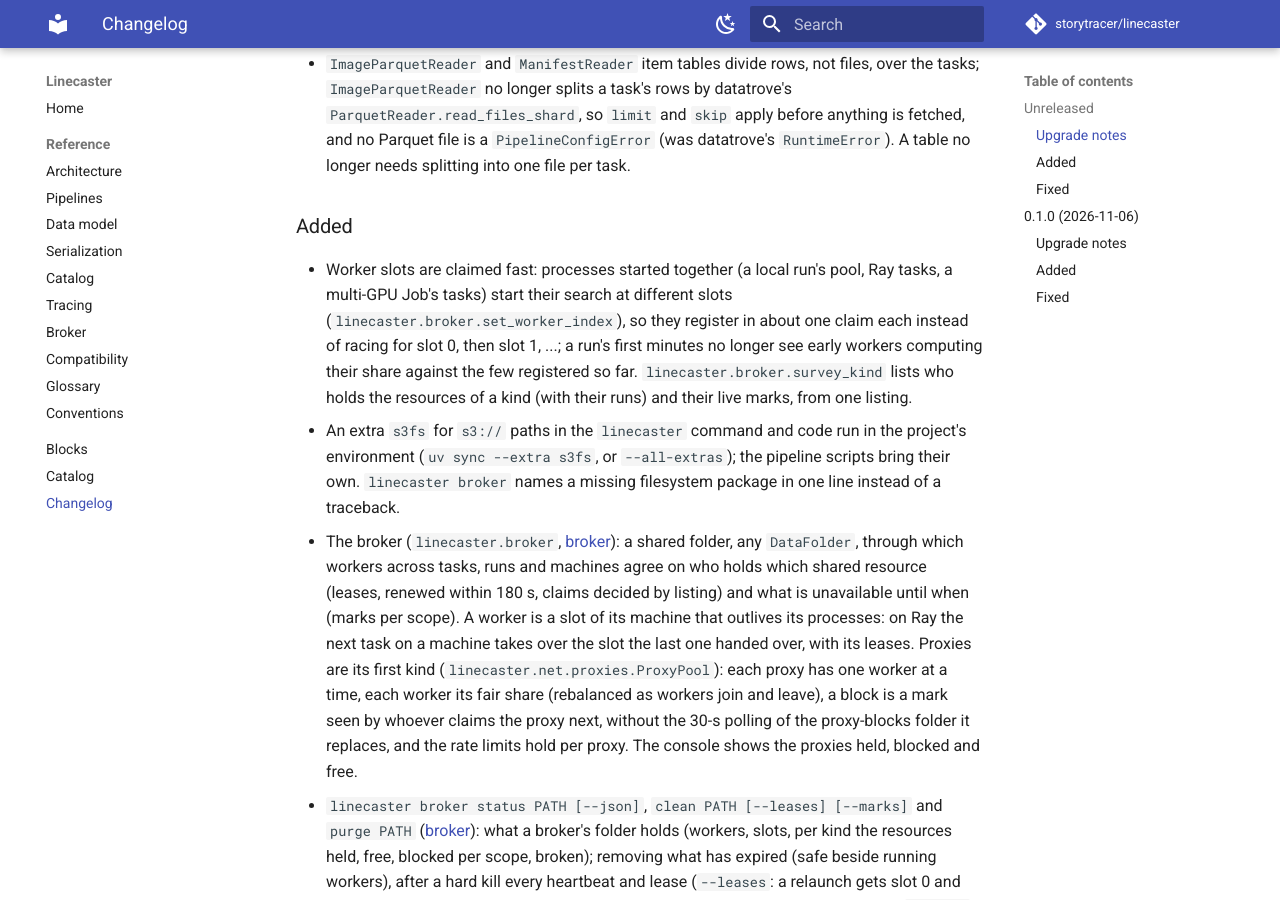
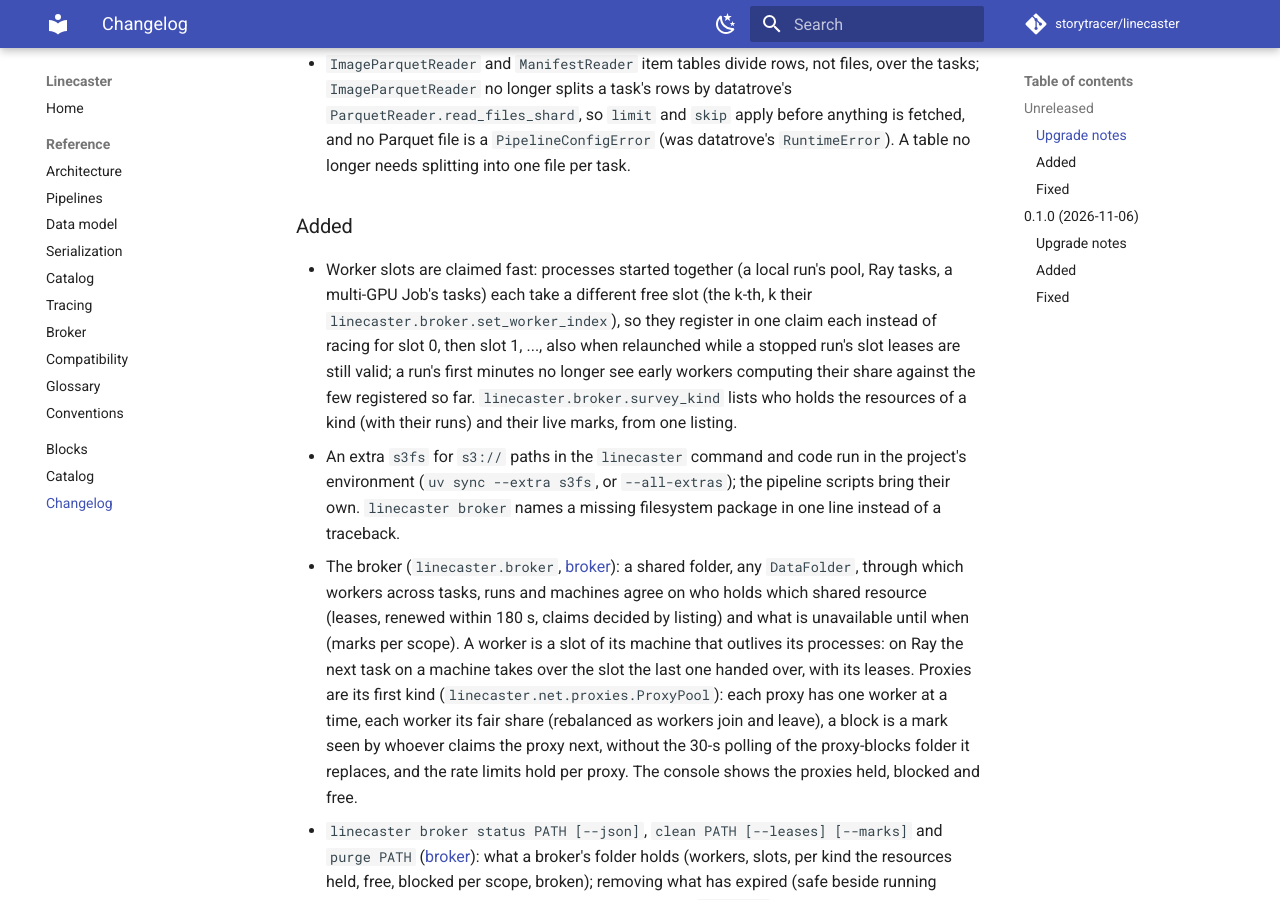
Before and after one commit to storytracer/linecaster, an MkDocs documentation site: the page built from docs/changelog.md, in a window 1280 px wide and 900 px high, scrolled down 3302 px. Built offline with MkDocs 1.6.1 and Material for MkDocs 9.7.7, drawn with Linux system fonts in a browser that asks for light colours; comment, search, counter and statistics services are not loaded; the version menu is left out; some of the changed text lies outside the part shown.

Commit message:
Broker: a process with worker index k takes the k-th free slot, not slot k and upward
Free is no valid slot lease, from the listing it already does; handed-over slots still come first.
A relaunch while a stopped run's slot leases are still valid then takes the slots past them at one
claim per process instead of racing upward through them.

Co-Authored-By: Claude Opus 5.5 <noreply@anthropic.com>

```diff
--- a/docs/changelog.md
+++ b/docs/changelog.md
@@ -31,11 +31,11 @@ the tags; the first is `v0.1.0`.
   limits and no proxy list keeps one worker; HF Jobs keep their rule (a worker is a Job).
 - `linecaster.runtime.local.LocalExecutor`'s `note` may be a list of lines; `linecaster.runtime.run.rate_note`
   counts the proxies in use (`1 of 2 proxies in use (1 proxy per worker)`) when the workers hold fewer than the list.
-- A worker process no longer claims the lowest free worker slot of its machine: it starts at its executor's worker
-  index (`linecaster.broker.set_worker_index`, set by `LocalExecutor`, `RayExecutor` and `JobsExecutor`), else at a
-  random slot, takes a handed-over slot first and probes upward from there, so slot numbers no longer say in which
-  order the processes came. Code that starts brokers itself and expects `<machine>-0` first passes
-  `Broker(..., worker_index=(0, 1))`.
+- A worker process no longer claims the lowest free worker slot of its machine: it takes a handed-over slot first,
+  then the k-th free slot (one without a valid slot lease), k its executor's worker index
+  (`linecaster.broker.set_worker_index`, set by `LocalExecutor`, `RayExecutor` and `JobsExecutor`; else random), and
+  probes upward from there, so slot numbers no longer say in which order the processes came. Code that starts brokers
+  itself and expects `<machine>-0` first passes `Broker(..., worker_index=(0, 1))`.
 - A broker's renew logs a lost claim race (two claims at once both believed they won) at INFO, `worker X lost a claim
   race for proxies/<id> to Y; it takes another`; the WARNING `... lease on proxies/<id> expired (no renew within the
   lease time); it gives it up` is only for a lease that really expired (its file gone or older than the lease time),
@@ -105,8 +105,9 @@ the tags; the first is `v0.1.0`.
 ### Added
 
 - Worker slots are claimed fast: processes started together (a local run's pool, Ray tasks, a multi-GPU Job's
-  tasks) start their search at different slots (`linecaster.broker.set_worker_index`), so they register in about one
-  claim each instead of racing for slot 0, then slot 1, ...; a run's first minutes no longer see early workers
+  tasks) each take a different free slot (the k-th, k their `linecaster.broker.set_worker_index`), so they register
+  in one claim each instead of racing for slot 0, then slot 1, ..., also when relaunched while a stopped run's slot
+  leases are still valid; a run's first minutes no longer see early workers
   computing their share against the few registered so far. `linecaster.broker.survey_kind` lists who holds the
   resources of a kind (with their runs) and their live marks, from one listing.
 - An extra `s3fs` for `s3://` paths in the `linecaster` command and code run in the project's environment (`uv sync --extra s3fs`, or `--all-extras`); the pipeline scripts bring their own. `linecaster broker` names a missing filesystem package in one line instead of a traceback.
```
Also changed, not shown: CHANGELOG.md (+8 -7 lines), docs/llms-full.txt (+5 -3 lines), docs/reference/broker.md (+5 -3 lines), 2 other files.
